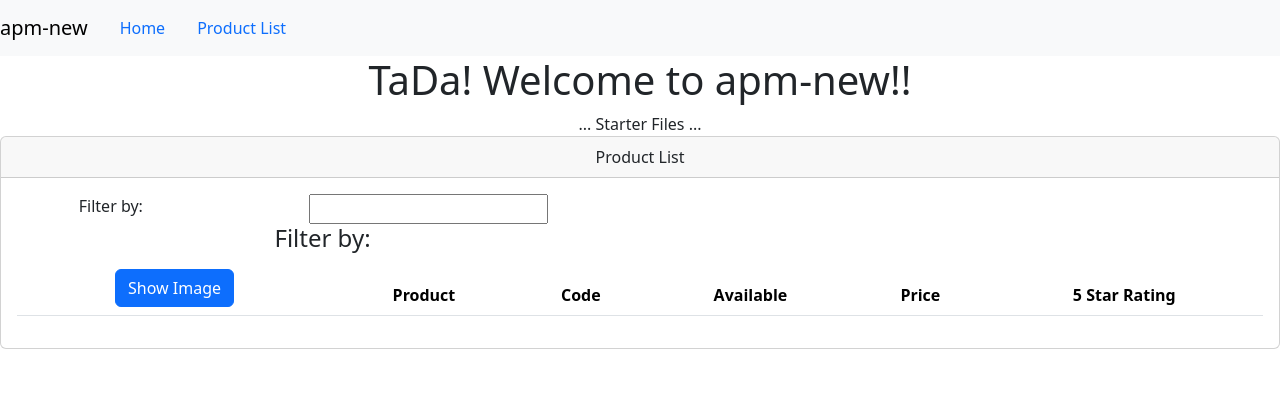
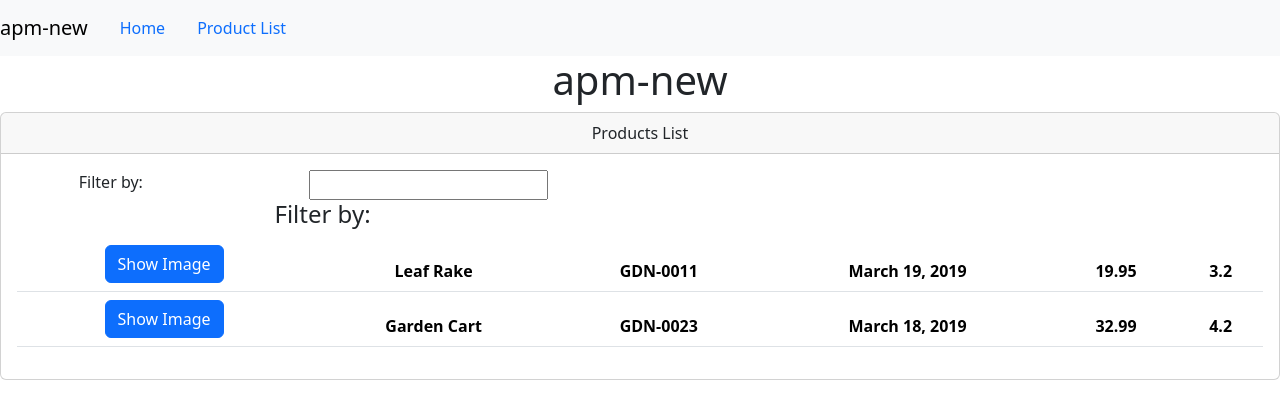
Before and after one commit to dflorian251/product-list, an Angular app: page /products in a window 1280 px wide. Before the commit this address led to /. Shown: the top 418 px of the page. Built offline with nearby package versions, Linux system fonts and the light colour scheme.

Commit message:
Products are now displaying in the page.
The products info are still in the component code, not in some seperate json file

```diff
--- a/src/app/app.component.html
+++ b/src/app/app.component.html
@@ -1,17 +1,13 @@
 <nav class='navbar navbar-expand navbar-light bg-light'>
     <a class='navbar-brand'>{{pageTitle}}</a>
     <ul class='nav nav-pills'>
-        <li><a class='nav-link' routerLinkActive='active' routerLink='/welcome'>Home</a></li>
+        <li><a class='nav-link' routerLinkActive='active' routerLink='/'>Home</a></li>
         <li><a class='nav-link' routerLinkActive='active' routerLink='/products'>Product List</a></li>
     </ul>
 </nav>
-<div class='container'>
+
+<div style="text-align:center">
+    <h1>{{pageTitle}}</h1>
+
     <router-outlet></router-outlet>
 </div>
-<div style="text-align:center">
-    <h1>
-      TaDa! Welcome to {{pageTitle}}!!
-    </h1>
-    ... Starter Files ...
-    <app-product-list></app-product-list>
-</div>
--- a/src/app/app.routes.ts
+++ b/src/app/app.routes.ts
@@ -1,3 +1,8 @@
 import { Routes } from '@angular/router';
+import { ProductListComponent } from './product-list/product-list.component';
+import { AppComponent } from './app.component';
 
-export const routes: Routes = [];
+export const routes: Routes = [
+    {path: '', component: AppComponent},
+    {path: 'products', component: ProductListComponent},
+];
--- a/src/app/product-list/product-list.component.html
+++ b/src/app/product-list/product-list.component.html
@@ -1,6 +1,6 @@
 <div class="card">
     <div class="card-header">
-        Product List
+        {{pageTitle}}
     </div>
     <div class="card-body">
         <div class="row">
@@ -15,19 +15,19 @@
             </div>
         </div>
         <div class="table-responsive">
-            <table class="table">
+            <table class="table" *ngIf="products.length">
                 <thead>
-                    <tr>
+                    <tr *ngFor="let product of products">
                         <th>
                             <button class="btn btn-primary">
                                 Show Image
                             </button>
                         </th>
-                        <th>Product</th>
-                        <th>Code</th>
-                        <th>Available</th>
-                        <th>Price</th>
-                        <th>5 Star Rating</th>
+                        <th>{{product.productName}}</th>
+                        <th>{{product.productCode}}</th>
+                        <th>{{product.releaseDate}}</th>
+                        <th>{{product.price}}</th>
+                        <th>{{product.starRating}}</th>
                     </tr>
                 </thead>
                 <tbody>
--- a/src/app/product-list/product-list.component.ts
+++ b/src/app/product-list/product-list.component.ts
@@ -1,12 +1,38 @@
 import { Component } from '@angular/core';
+import { NgIf, NgFor } from '@angular/common';
 
 @Component({
   selector: 'app-product-list',
   standalone: true,
-  imports: [],
+  imports: [
+    NgIf,
+    NgFor,
+  ],
   templateUrl: './product-list.component.html',
   styleUrl: './product-list.component.css'
 })
 export class ProductListComponent {
-
+    pageTitle: string = 'Products List';
+    products: any[] = [
+        {
+            "productId": 1,
+            "productName": "Leaf Rake",
+            "productCode": "GDN-0011",
+            "releaseDate": "March 19, 2019",
+            "description": "Leaf rake with 48-inch wooden handle.",
+            "price": 19.95,
+            "starRating": 3.2,
+            "imageUrl": "assets/images/leaf_rake.png"
+        },
+        {
+            "productId": 2,
+            "productName": "Garden Cart",
+            "productCode": "GDN-0023",
+            "releaseDate": "March 18, 2019",
+            "description": "15 gallon capacity rolling garden cart",
+            "price": 32.99,
+            "starRating": 4.2,
+            "imageUrl": "assets/images/garden_cart.png"
+        },
+    ]
 }
```
